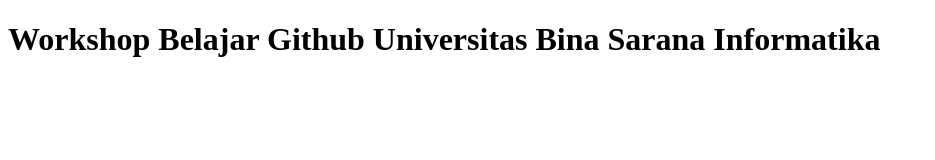
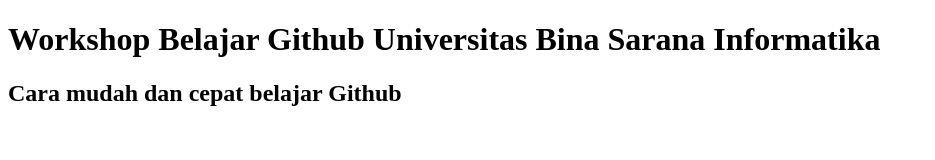
Before and after one commit to dimasedu/web-sekolah1, a plain HTML site: page index.html in a window 1280 px wide. Shown: the whole page, without its empty margins (0-935 px from the left). Drawn offline with Linux system fonts and the light colour scheme.

Commit message:
update teks

```diff
--- a/index.html
+++ b/index.html
@@ -7,5 +7,6 @@
 </head>
 <body>
     <h1>Workshop Belajar Github Universitas Bina Sarana Informatika</h1>
+    <h2>Cara mudah dan cepat belajar Github</h2>
 </body>
 </html>
```
